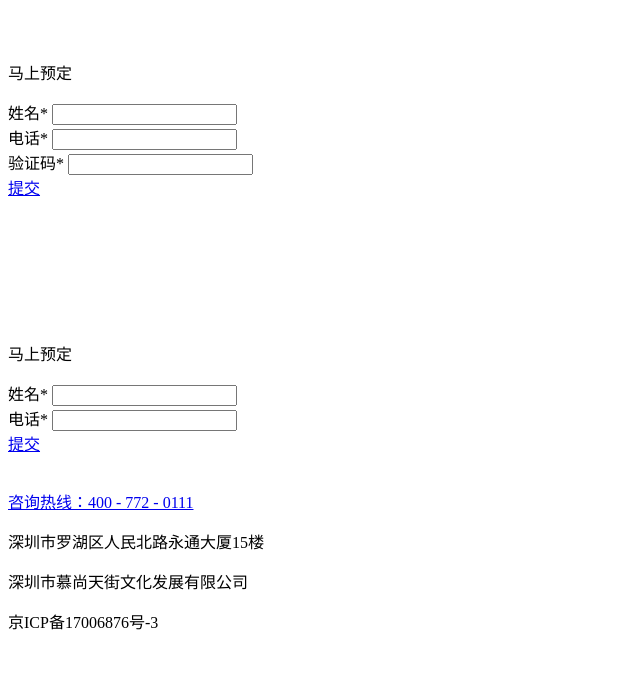
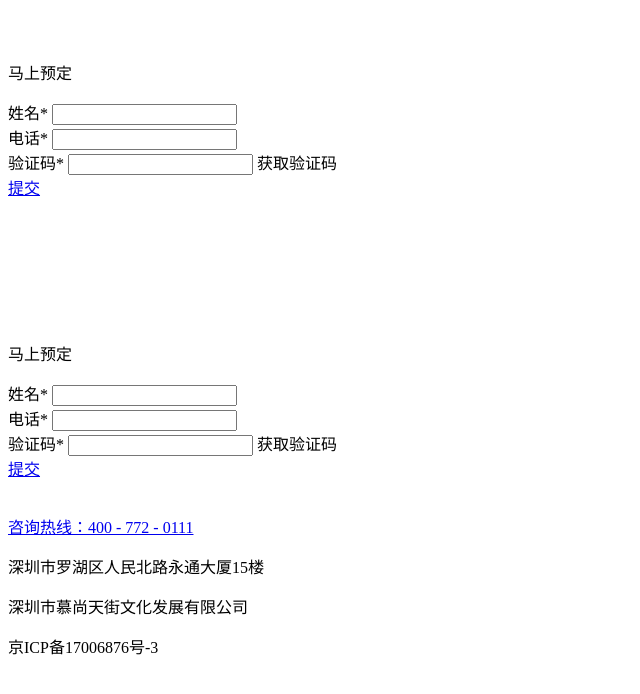
Before and after one commit to Iris88zjm/mstj2-lingcomtimes, a PHP site: template app/views/home/index.php in a window 1280 px wide. Shown: the top 694 px of the page, without its empty margins (0-640 px from the left). Run offline with PHP 8.4, Linux system fonts and the light colour scheme; the template is opened without the code that fills it, so the values that code supplies are empty.

Commit message:
add code css

```diff
--- a/app/views/home/index.php
+++ b/app/views/home/index.php
@@ -28,7 +28,9 @@
                         </div>
                         <div class="entry clear">
                             <label>验证码<span>*</span></label>
-                            <input type="text" id="phone" name="phone" placeholder="">
+                            <input type="text" id="code" name="code" placeholder="" class="code">
+                            <a class="btn btn-small get-code" onclick="getCode(this,1)" id="J_getCode">获取验证码</a>
+                            <a class="btn btn-small reset-code" id="J_resetCode" style="display:none;"><span id="J_second">60</span>秒后重发</a>
                         </div>
                         <input type="hidden" name="c" value="<?php echo $c ?>">
                     </form>
@@ -55,6 +57,12 @@
                         <div class="entry clear">
                             <label>电话<span>*</span></label>
                             <input type="text" id="phone" name="phone" placeholder="">
+                        </div>
+                        <div class="entry clear">
+                            <label>验证码<span>*</span></label>
+                            <input type="text" id="code" name="code" placeholder="" class="code">
+                            <a class="btn btn-small get-code" onclick="getCode(this,2)" id="J_getCode">获取验证码</a>
+                            <a class="btn btn-small reset-code" id="J_resetCode" style="display:none;"><span id="J_second">60</span>秒后重发</a>
                         </div>
                         <input type="hidden" name="c" value="<?php echo $c ?>">
                     </form>
@@ -109,6 +117,66 @@
                 }
             })
         }
+
+        /*获取验证码*/
+        var isPhone = 1;
+        function getCode(e,i){
+            checkPhone(i); //验证手机号码
+            if(isPhone){
+                resetCode(i); //倒计时
+            }else{
+                if(i == 1){
+                    $('#form_contenct #phone').focus();
+                }else{
+                    $('#form_contenct_2 #phone').focus();
+                }
+            }
+        }
+
+        //验证手机号码
+        function checkPhone(i){
+            if(i == 1){
+                var phone = $('#form_contenct #phone').val();
+            }else{
+                var phone = $('#form_contenct_2 #phone').val();
+            }
+            var pattern = /^1[0-9]{10}$/;
+            isPhone = 1;
+            if(phone == '') {
+                alert('请输入手机号码');
+                isPhone = 0;
+                return;
+            }
+            if(!pattern.test(phone)){
+                alert('请输入正确的手机号码');
+                isPhone = 0;
+                return;
+            }
+        }
+        //倒计时
+        function resetCode(i){
+            var flag;
+            if(i == 1){
+                flag = '#form_contenct ';
+            }else{
+                flag = '#form_contenct_2 ';
+            }
+            $(flag + '#J_getCode').hide();
+            $(flag + '#J_second').html('60');
+            $(flag + '#J_resetCode').show();
+            var second = 60;
+            var timer = null;
+            timer = setInterval(function(){
+                second -= 1;
+                if(second >0 ){
+                    $(flag + '#J_second').html(second);
+                }else{
+                    clearInterval(timer);
+                    $(flag + '#J_getCode').show();
+                    $(flag + '#J_resetCode').hide();
+                }
+            },1000);
+        }
     </script>
 </body>
 </html>
--- a/resource/css/main.css
+++ b/resource/css/main.css
@@ -21,6 +21,8 @@ img { display: block; width: 100%; }
 .form .content .entry label { width: 100%; font-size: 14px; display: block; line-height: 36px; width: 25%; float: left; }
 .form .content .entry label span { color: red; display: inline-block; padding-left: 3px; }
 .form a.btn { display: block; margin: 0 auto; width: 100%; background: #4C9AFC; border-radius: 5px; color: #fff; text-align: center; padding: 10px 0; font-size: 18px; line-height: 18px; margin-top: 20px; box-shadow: 2px 3px 3px #496471; }
+.form a.btn.btn-small { float: left; width: 30%; margin: 0 0 0 5%; font-size: 14px; background: #FF9800; box-shadow: 2px 3px 3px #b69c75 }
+.form input.code { width: 40%; }
 
 .banner1 { background: #d43031; }
 .banner1 .title { width: 250px; margin: 0 auto; }
```
Also changed, not shown: 1 other file.
